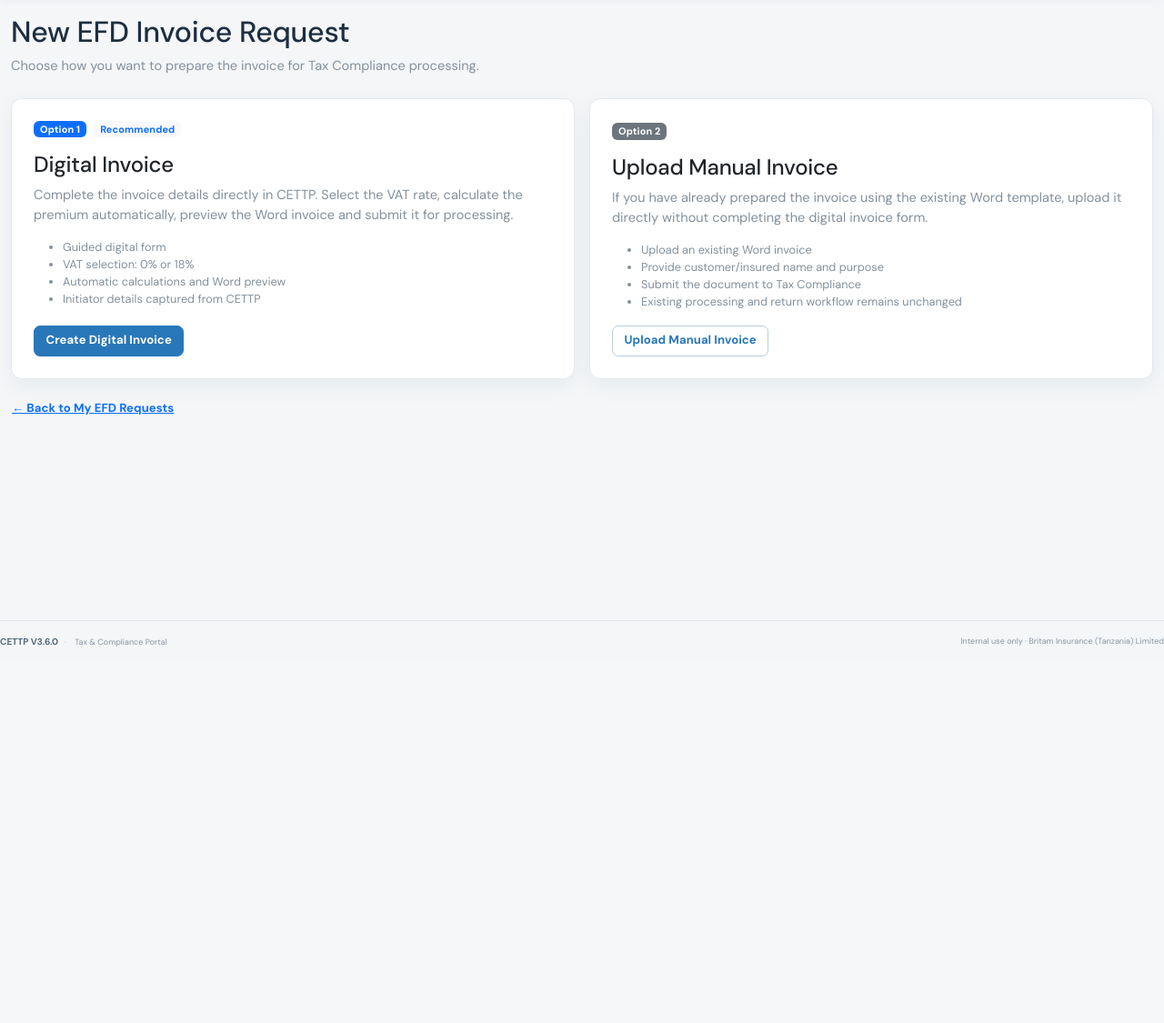
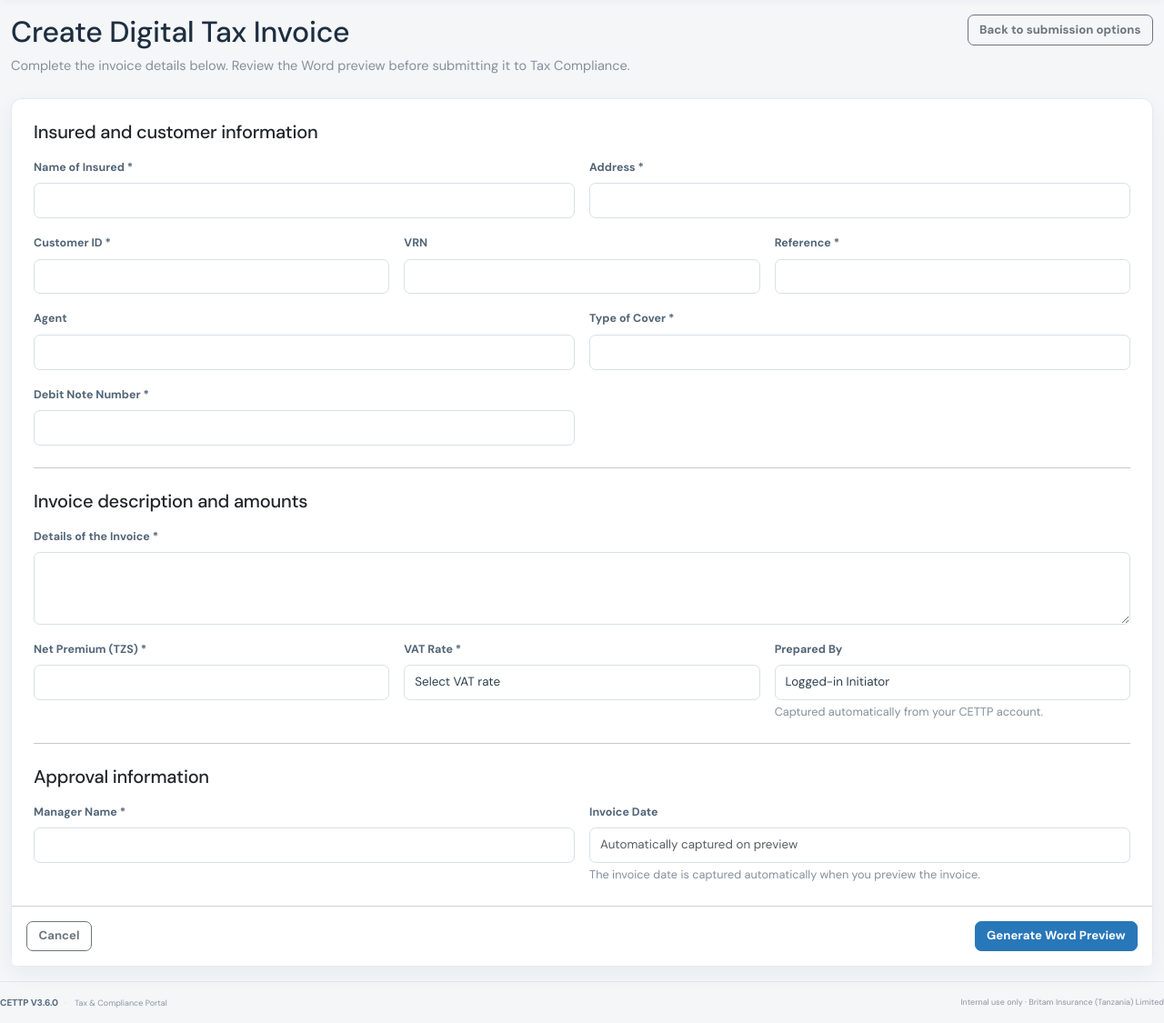
Before and after one commit to Filly-web/CETTP-Portal, a Python web app: template templates/efd_request_digital_form.html in a window 1280 px wide. Shown: the part 72-1197 px from the top of the page at 91% size. Before the commit the page ends 783 px from the top, so only its background shows below. Run offline with Jinja, Linux system fonts and the light colour scheme; the template is opened without the code that fills it, so the values that code supplies are empty; some libraries are stand-ins or nearby versions.

Commit message:
Add files via upload

```diff
--- a/templates/efd_request_digital_form.html
+++ b/templates/efd_request_digital_form.html
@@ -1,19 +1,39 @@
-{% extends 'base.html' %}{% block title %}New EFD Invoice Request{% endblock %}{% block content %}
+{% extends 'base.html' %}
+{% block title %}Create Digital Tax Invoice{% endblock %}
+{% block content %}
 <div class="container-fluid py-3">
-  <div class="mb-4"><h2>New EFD Invoice Request</h2><p class="text-muted mb-0">Choose how you want to prepare the invoice for Tax Compliance processing.</p></div>
-  <div class="row g-3">
-    <div class="col-lg-6"><div class="card h-100 shadow-sm border-primary"><div class="card-body d-flex flex-column p-4">
-      <div class="d-flex align-items-center gap-2 mb-3"><span class="badge bg-primary">Option 1</span><span class="badge bg-light text-primary">Recommended</span></div>
-      <h4>Digital Invoice</h4><p class="text-muted">Complete the invoice details directly in CETTP. Select the VAT rate, calculate the premium automatically, preview the Word invoice and submit it for processing.</p>
-      <ul class="small text-muted"><li>Guided digital form</li><li>VAT selection: 0% or 18%</li><li>Automatic calculations and Word preview</li><li>Initiator details captured from CETTP</li></ul>
-      <div class="mt-auto"><a class="btn btn-primary" href="{{ url_for('efd_request_digital_form') }}">Create Digital Invoice</a></div>
-    </div></div></div>
-    <div class="col-lg-6"><div class="card h-100 shadow-sm"><div class="card-body d-flex flex-column p-4">
-      <div class="mb-3"><span class="badge bg-secondary">Option 2</span></div>
-      <h4>Upload Manual Invoice</h4><p class="text-muted">If you have already prepared the invoice using the existing Word template, upload it directly without completing the digital invoice form.</p>
-      <ul class="small text-muted"><li>Upload an existing Word invoice</li><li>Provide customer/insured name and purpose</li><li>Submit the document to Tax Compliance</li><li>Existing processing and return workflow remains unchanged</li></ul>
-      <div class="mt-auto"><a class="btn btn-outline-primary" href="{{ url_for('efd_request_manual_new') }}">Upload Manual Invoice</a></div>
-    </div></div></div>
+  <div class="d-flex flex-wrap justify-content-between align-items-start gap-2 mb-4">
+    <div><h2>Create Digital Tax Invoice</h2><p class="text-muted mb-0">Complete the invoice details below. Review the Word preview before submitting it to Tax Compliance.</p></div>
+    <a class="btn btn-outline-secondary" href="{{ url_for('efd_request_new') }}">Back to submission options</a>
   </div>
-  <div class="mt-3"><a class="btn btn-link px-0" href="{{ url_for('efd_request_my') }}">← Back to My EFD Requests</a></div>
-</div>{% endblock %}
+  <form method="post" action="{{ url_for('efd_request_digital_preview') }}" class="card shadow-sm">
+    <input type="hidden" name="csrf_token" value="{{ csrf_token() }}">
+    <div class="card-body p-4">
+      <h5 class="mb-3">Insured and customer information</h5>
+      <div class="row g-3">
+        <div class="col-md-6"><label class="form-label">Name of Insured *</label><input class="form-control" name="insured_name" maxlength="180" required></div>
+        <div class="col-md-6"><label class="form-label">Address *</label><input class="form-control" name="address" maxlength="300" required></div>
+        <div class="col-md-4"><label class="form-label">Customer ID *</label><input class="form-control" name="customer_id" maxlength="100" required></div>
+        <div class="col-md-4"><label class="form-label">VRN</label><input class="form-control" name="vrn" maxlength="50"></div>
+        <div class="col-md-4"><label class="form-label">Reference *</label><input class="form-control" name="reference" maxlength="180" required></div>
+        <div class="col-md-6"><label class="form-label">Agent</label><input class="form-control" name="agent" maxlength="180"></div>
+        <div class="col-md-6"><label class="form-label">Type of Cover *</label><input class="form-control" name="cover_type" maxlength="180" required></div>
+        <div class="col-md-6"><label class="form-label">Debit Note Number *</label><input class="form-control" name="debit_note" maxlength="100" required></div>
+      </div>
+      <hr class="my-4"><h5 class="mb-3">Invoice description and amounts</h5>
+      <div class="mb-3"><label class="form-label">Details of the Invoice *</label><textarea class="form-control" name="description" rows="3" maxlength="3000" required></textarea></div>
+      <div class="row g-3">
+        <div class="col-md-4"><label class="form-label">Net Premium (TZS) *</label><input class="form-control" type="number" name="net_amount" min="0.01" step="0.01" required></div>
+        <div class="col-md-4"><label class="form-label">VAT Rate *</label><select class="form-select" name="vat_rate" required><option value="">Select VAT rate</option><option value="0">0%</option><option value="18">18%</option></select></div>
+        <div class="col-md-4"><label class="form-label">Prepared By</label><input class="form-control" value="{{ actor_name or 'Logged-in Initiator' }}" readonly><div class="form-text">Captured automatically from your CETTP account.</div></div>
+      </div>
+      <hr class="my-4"><h5 class="mb-3">Approval information</h5>
+      <div class="row g-3">
+        <div class="col-md-6"><label class="form-label">Manager Name *</label><input class="form-control" name="manager_name" maxlength="180" required></div>
+        <div class="col-md-6"><label class="form-label">Invoice Date</label><input class="form-control" value="{{ now_date if now_date is defined else '' }}" placeholder="Automatically captured on preview" readonly><div class="form-text">The invoice date is captured automatically when you preview the invoice.</div></div>
+      </div>
+    </div>
+    <div class="card-footer bg-white d-flex flex-wrap justify-content-between gap-2 p-3"><a class="btn btn-outline-secondary" href="{{ url_for('efd_request_new') }}">Cancel</a><button class="btn btn-primary" type="submit">Generate Word Preview</button></div>
+  </form>
+</div>
+{% endblock %}
```
Also changed, not shown: app.py (+7 -0 lines), README_V3_7_1_DEPLOYMENT.md (added).
